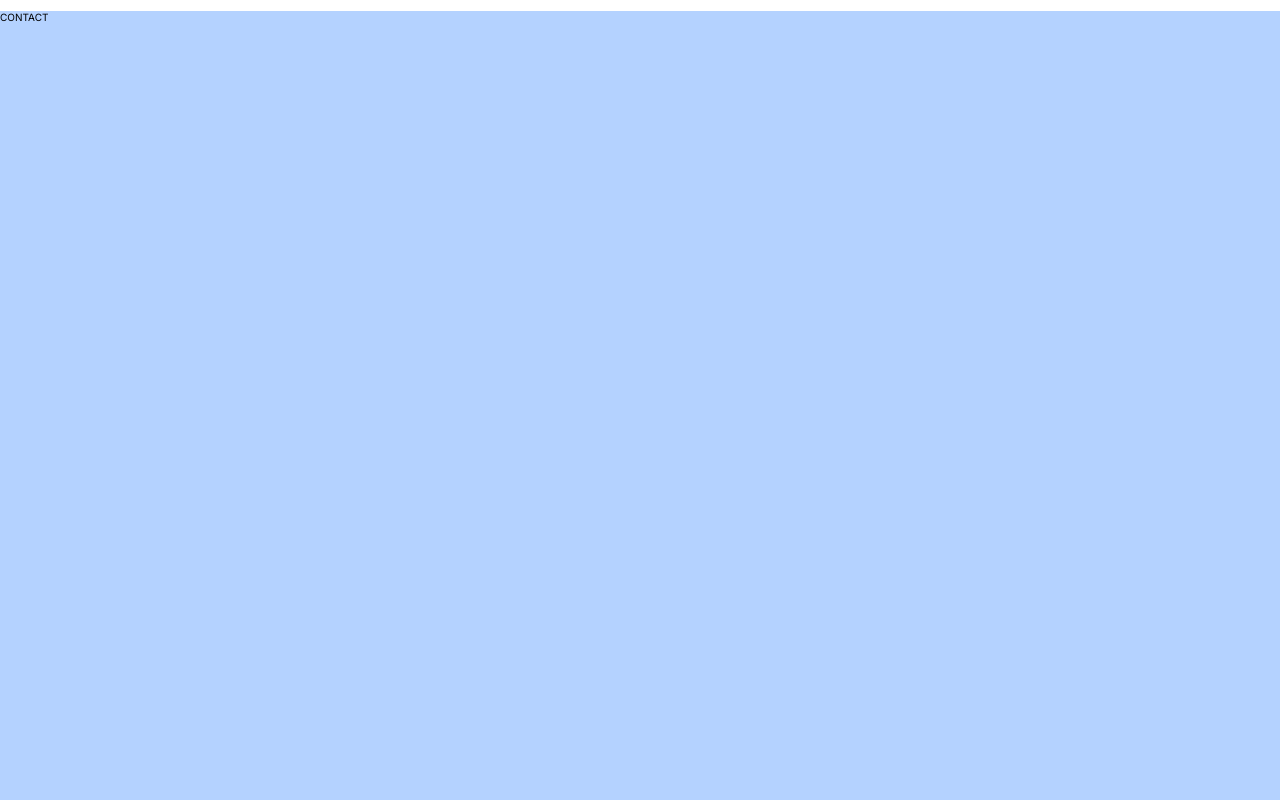
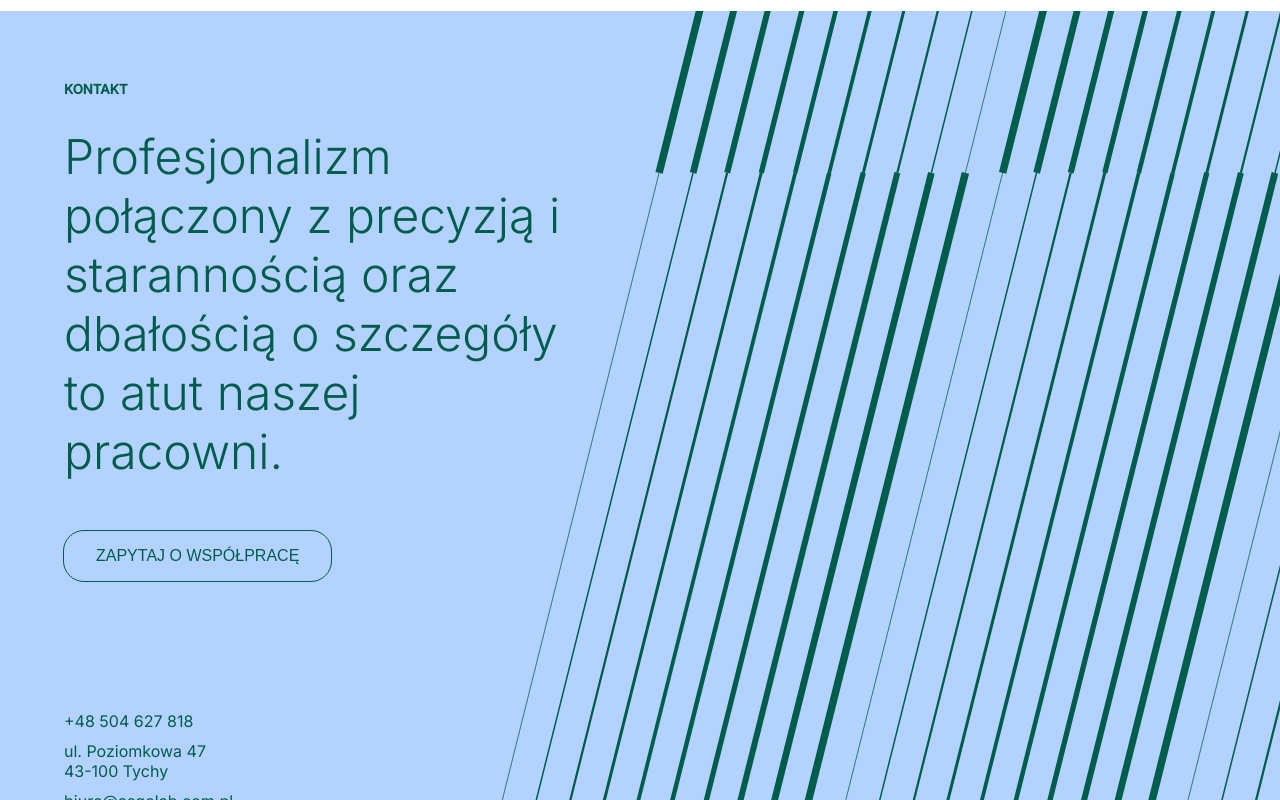
Before and after one commit to rafalkazik/Asgolab-NextJS-page, a Next.js app: page / in a window 1280 px wide. Shown: the part 1600-2400 px from the top of the page. Built offline with nearby package versions, Linux system fonts and the light colour scheme.

Commit message:
create contact component

```diff
--- a/src/components/Contact/Contact.scss
+++ b/src/components/Contact/Contact.scss
@@ -1,7 +1,126 @@
 @use '../../../styles/colors.scss';
+@use '../../../styles/mixins.scss';
+
 .contact {
   width: 100%;
   height: 100%;
-  min-height: 100vh;
+  // min-height: 85vh;
   background-color: colors.$blueColor;
+  color: colors.$greenColor;
+  display: flex;
+  justify-content: center;
+  // z-index: -1;
+  font-size: clamp(1.2rem, 2.3vw, 1.6rem);
+  position: relative;
+
+  &::after {
+    @include mixins.md {
+      position: absolute;
+      content: '';
+      width: 100%;
+      height: 100%;
+      background: url('../../../public/Contact_lines.svg');
+      background-position: 10% 0%;
+      background-repeat: no-repeat;
+      background-size: auto;
+      // overflow: hidden;
+    }
+
+    @include mixins.lg {
+      background-position: -40% 0%;
+    }
+
+    @include mixins.xl {
+      background-position: -100% 0%;
+    }
+
+    @include mixins.xxl {
+      background-position: 100% 0%;
+
+      // background-size: 10% 100%;
+    }
+  }
+
+  .contact-container {
+    width: 90%;
+    margin: 3rem 0;
+    height: 100%;
+    display: flex;
+    flex-direction: column;
+    max-width: 1568px;
+    @include mixins.lg {
+      margin: 7rem 0;
+    }
+
+    .contact__header {
+      z-index: 0;
+
+      .contact__header-text {
+        text-transform: uppercase;
+      }
+    }
+
+    .contact__content {
+      height: 100%;
+
+      .contact__content-text {
+        font-size: clamp(2rem, 4vw, 4.8rem);
+        font-weight: 300;
+        margin-top: 3rem;
+
+        @include mixins.md {
+          width: 60%;
+        }
+        @include mixins.lg {
+          width: 60%;
+        }
+        @include mixins.xl {
+          width: 45%;
+        }
+        @include mixins.xxl {
+          width: 45%;
+        }
+        @include mixins.xxxl {
+          width: 53%;
+        }
+      }
+
+      .contact__content-button {
+        text-transform: uppercase;
+        background-color: colors.$blueColor;
+        color: colors.$greenColor;
+        border: none;
+        border-radius: 20px;
+        outline: 1px solid colors.$greenColor;
+        padding: 1.6rem 3.2rem;
+        font-size: clamp(1.2rem, 2.3vw, 1.6rem);
+        margin: 2.5rem 0 7rem 0;
+        z-index: 1;
+        position: relative;
+        transition: 0.2s ease-in-out;
+
+        @include mixins.md {
+          margin-top: 5rem;
+        }
+
+        &:hover {
+          cursor: pointer;
+          background-color: colors.$greenColor;
+          color: colors.$blueColor;
+        }
+      }
+    }
+
+    .contact__data {
+      height: 100%;
+
+      @include mixins.md {
+        margin-top: 5rem;
+      }
+
+      .contact__data-text {
+        margin: 1rem 0;
+      }
+    }
+  }
 }
--- a/src/components/Contact/Contact.tsx
+++ b/src/components/Contact/Contact.tsx
@@ -1,7 +1,32 @@
+import Link from 'next/link';
+
 const Contact = () => {
   return (
     <div className='contact' id='contact'>
-      <div>CONTACT</div>
+      <div className='contact-container'>
+        <header className='contact__header'>
+          <h5 className='contact__header-text'>Kontakt</h5>
+        </header>
+        <div className='contact__content'>
+          <p className='contact__content-text'>
+            Profesjonalizm połączony z precyzją i starannością oraz dbałością o
+            szczegóły to atut naszej pracowni.{' '}
+          </p>
+          <Link href='mailto:biuro@asgolab.com.pl'>
+            <button className='contact__content-button'>
+              Zapytaj o współpracę
+            </button>
+          </Link>
+        </div>
+        <div className='contact__data'>
+          <p className='contact__data-text'>+48 504 627 818</p>
+          <p className='contact__data-text'>
+            ul. Poziomkowa 47 <br />
+            43-100 Tychy
+          </p>
+          <p className='contact__data-text'>biuro@asgolab.com.pl</p>
+        </div>
+      </div>
     </div>
   );
 };
--- a/src/components/Hero/Hero.scss
+++ b/src/components/Hero/Hero.scss
@@ -9,7 +9,6 @@
   display: flex;
   justify-content: center;
   align-items: flex-end;
-
   position: relative;
 
   &::after {
@@ -17,18 +16,15 @@
     content: '';
     width: 100%;
     height: 100%;
-    // max-height: 500px;
     background: url('../../../public/Hero_mobile_lines.svg');
     background-repeat: no-repeat;
-    background-position: 100% 100%;
+    background-position: 100% 50%;
     background-size: cover;
-    // z-index: 0;
 
     @include mixins.md {
       background: url('../../../public/Hero_lines.svg');
       background-position: 10% 100%;
       background-repeat: no-repeat;
-
       background-size: auto;
     }
 
@@ -36,7 +32,6 @@
       background: url('../../../public/Hero_lines.svg');
       background-position: -50% 100%;
       background-repeat: no-repeat;
-      // background-size: 100% 100%;
     }
     @include mixins.xl {
       background-position: -200% 100%;
--- a/src/components/NavBar/NavBar.tsx
+++ b/src/components/NavBar/NavBar.tsx
@@ -18,7 +18,7 @@ const NavBar = () => {
                 to='offer'
                 spy={true}
                 smooth={true}
-                offset={-112}
+                offset={-50}
                 duration={500}
               >
                 Oferta
@@ -29,7 +29,7 @@ const NavBar = () => {
                 to='contact'
                 spy={true}
                 smooth={true}
-                offset={-112}
+                offset={-50}
                 duration={500}
               >
                 Kontakt
```
Also changed, not shown: public/Contact_lines.svg (added).
